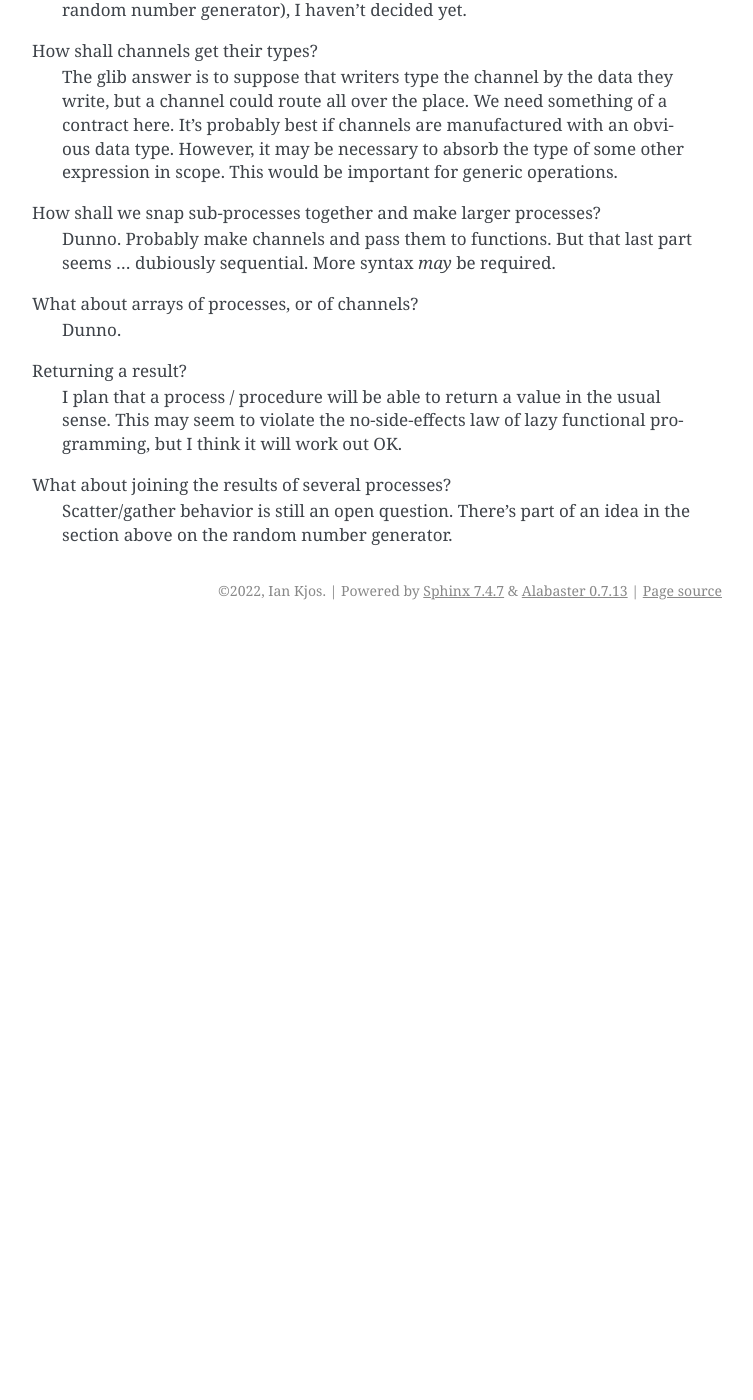
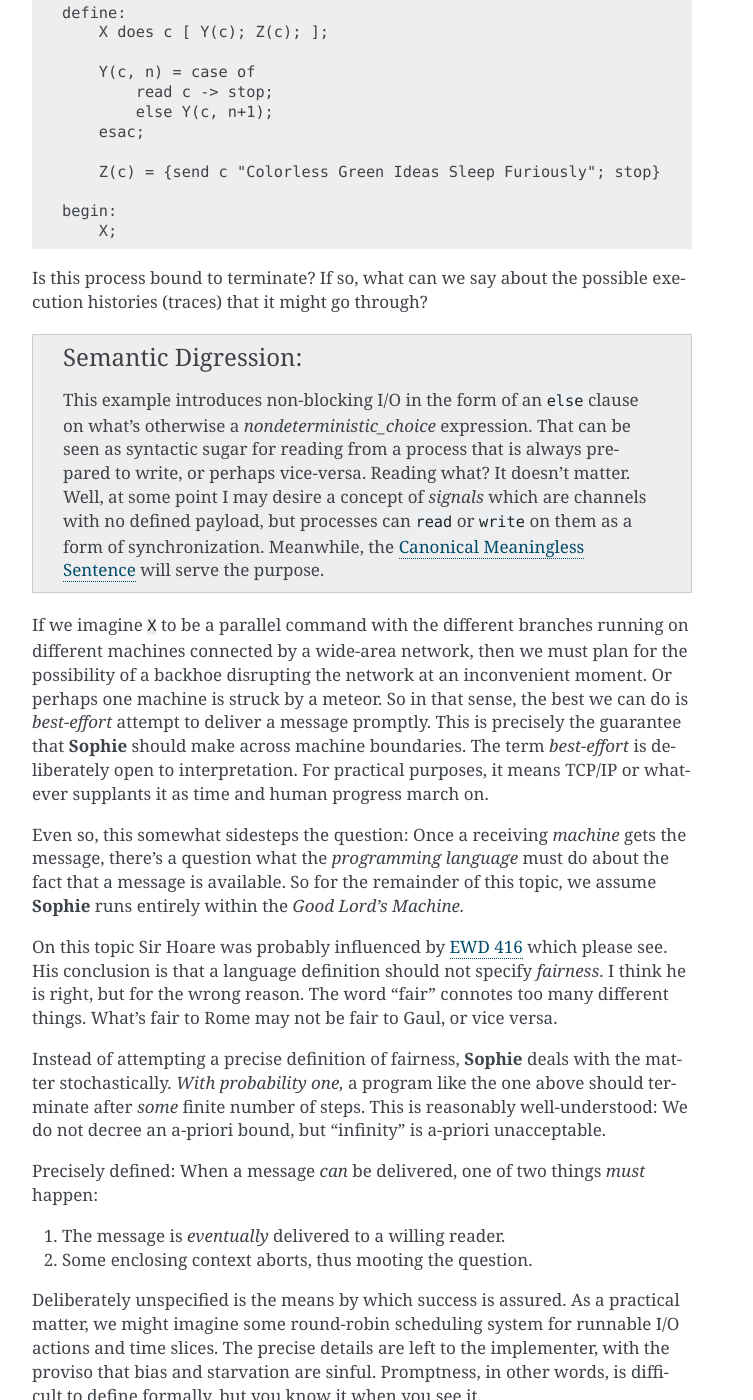
Before and after one commit to kjosib/sophie, a Sphinx documentation site: the page built from docs/csp.rst, in a window 1280 px wide and 1400 px high, scrolled down 6327 px. Shown: the whole window, without its empty margins (388-1141 px from the left). Built offline with Sphinx 7.4.7, drawn with Linux system fonts in a browser that asks for light colours; before the commit the page ends 6957 px from its top, so only the background shows below that; some of the changed text lies outside the part shown.

Commit message:
Update csp.rst

```diff
--- a/docs/csp.rst
+++ b/docs/csp.rst
@@ -183,7 +183,8 @@ Composing Compound Concurrency
 Motivating Example
 ---------------------
 
-This Wichmann-Hill pseudorandom number generator should be sufficient for general playing around::
+This `Wichmann-Hill pseudorandom number generator <https://en.wikipedia.org/wiki/Wichmann-Hill>`_
+should be sufficient for general playing around::
 
     define:
 
@@ -248,6 +247,88 @@ for such a process. However, perhaps some notation could distinguish these?
 
 The ``combine`` operation seems well-suited to an anonymous ``loop`` operator.
 
+Discussion
+~~~~~~~~~~~~
+
+Fairness
+------------
+
+In the CSP paper, section 7.6 gives an example program which roughly translates as::
+
+    define:
+        X does c [ Y(c); Z(c); ];
+
+        Y(c, n) = case of
+            read c -> stop;
+            else Y(c, n+1);
+        esac;
+
+        Z(c) = {send c "Colorless Green Ideas Sleep Furiously"; stop}
+
+    begin:
+        X;
+
+Is this process bound to terminate?
+If so, what can we say about the possible execution histories (traces) that it might go through?
+
+.. admonition:: Semantic Digression
+
+    This example introduces non-blocking I/O in the form of an ``else`` clause
+    on what's otherwise a *nondeterministic_choice* expression. That can be seen as
+    syntactic sugar for reading from a process that is always prepared to write,
+    or perhaps vice-versa. Reading what? It doesn't matter. Well, at some point
+    I may desire a concept of *signals* which are channels with no defined payload,
+    but processes can ``read`` or ``write`` on them as a form of synchronization.
+    Meanwhile, the `Canonical Meaningless Sentence <https://www.mit.edu/people/dpolicar/writing/proseDP/text/colorlessIdeas.html>`_ will serve the purpose.
+
+If we imagine ``X`` to be a parallel command with the different branches running on different machines
+connected by a wide-area network, then we must plan for the possibility of a backhoe disrupting the network
+at an inconvenient moment. Or perhaps one machine is struck by a meteor. So in that sense, the best we can do
+is *best-effort* attempt to deliver a message promptly. This is precisely the guarantee that **Sophie**
+should make across machine boundaries. The term *best-effort* is deliberately open to interpretation.
+For practical purposes, it means TCP/IP or whatever supplants it as time and human progress march on.
+
+Even so, this somewhat sidesteps the question: Once a receiving *machine* gets the message,
+there's a question what the *programming language* must do about the fact that a message is available.
+So for the remainder of this topic, we assume **Sophie** runs entirely within the *Good Lord's Machine.*
+
+On this topic Sir Hoare was probably influenced by
+`EWD 416 <https://www.cs.utexas.edu/users/EWD/transcriptions/EWD04xx/EWD416.html>`_
+which please see.
+His conclusion is that a language definition should not specify *fairness*.
+I think he is right, but for the wrong reason. The word "fair" connotes too many different things.
+What's fair to Rome may not be fair to Gaul, or vice versa.
+
+Instead of attempting a precise definition of fairness,
+**Sophie** deals with the matter stochastically. *With probability one,*
+a program like the one above should terminate after *some* finite number of steps.
+This is reasonably well-understood: We do not decree an a-priori bound,
+but "infinity" is a-priori unacceptable.
+
+Precisely defined: When a message *can* be delivered, one of two things *must* happen:
+
+1. The message is *eventually* delivered to a willing reader.
+2. Some enclosing context aborts, thus mooting the question.
+
+Deliberately unspecified is the means by which success is assured. As a practical matter,
+we might imagine some round-robin scheduling system for runnable I/O actions and time slices.
+The precise details are left to the implementer, with the proviso that bias and starvation are sinful.
+Promptness, in other words, is difficult to define formally, but you know it when you see it.
+
+In any case, there is some finite maximum number of messages in-flight at any given time,
+so there is in principle a way to guarantee that no message waits forever.
+The simplest is to propose a system-wide message queue. Since writes block,
+there is no danger of the queue overflowing.
+
+If it were possible to retract undelivered messages, then you could arrange a set of parallel
+writers in a "first-write-wins" arrangement in tandem with a nondeterministic-choice reader,
+and possibly starve one of those conversations.
+
+So instead **Sophie** defines that ``send`` brooks no take-backs:
+Once a message is prepared, it's bound for delivery-or-bust.
+
+
+
 Open Questions
 ~~~~~~~~~~~~~~~~~~~~~~~~~~~~~~~
 
```
Also changed, not shown: other parts of docs/csp.rst (+0 -2 lines).
